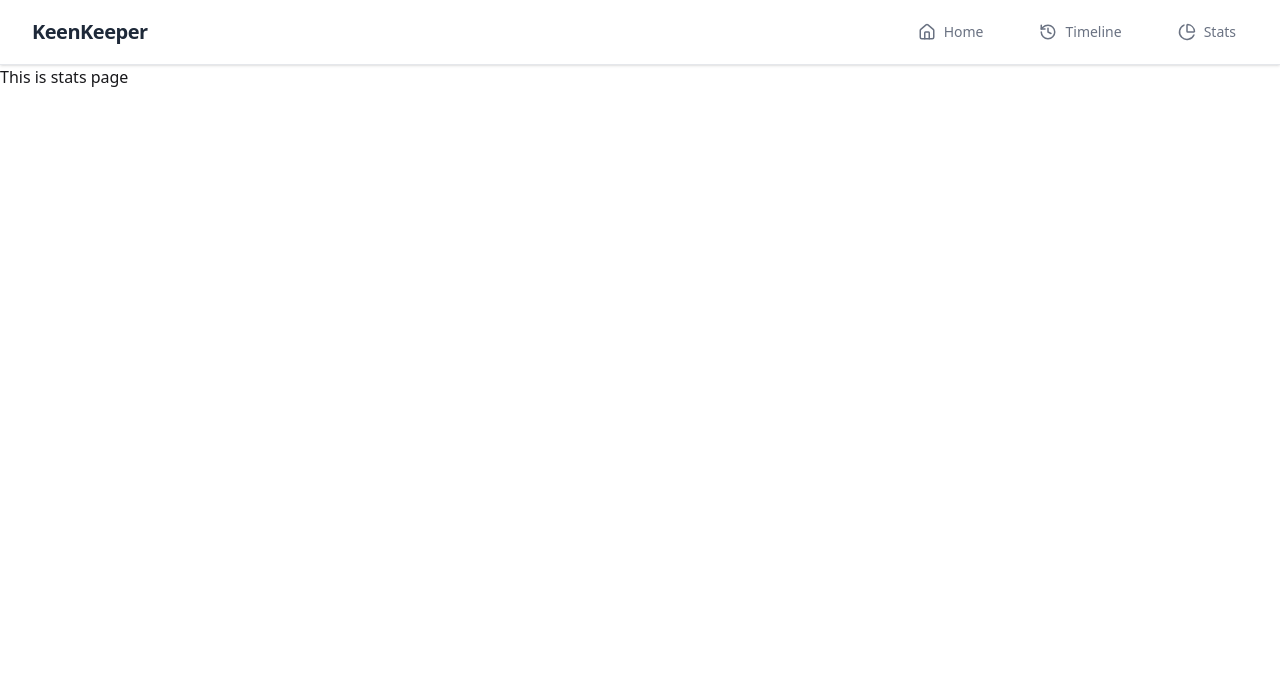
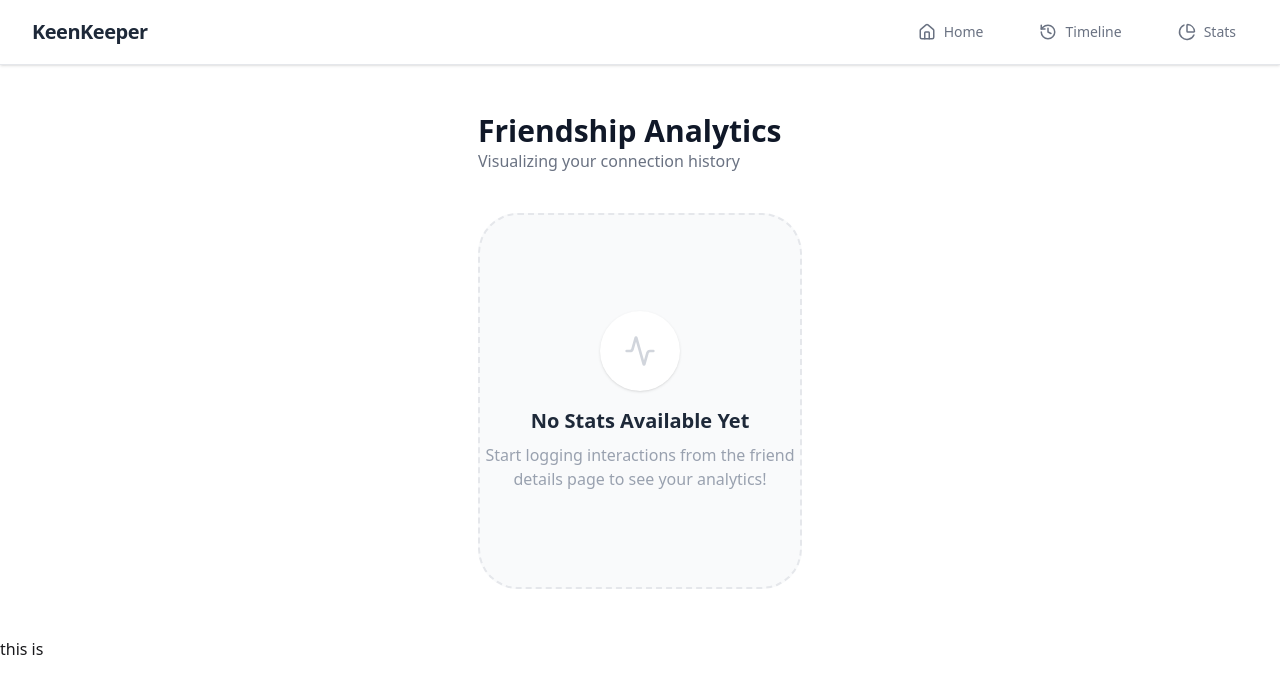
Before and after one commit to khirul-alam/assignment-seven, a Next.js app: page /Stats in a window 1280 px wide. Shown: the top 694 px of the page. Built offline with nearby package versions, Linux system fonts and the light colour scheme.

Commit message:
State update

```diff
--- a/package.json
+++ b/package.json
@@ -13,7 +13,8 @@
     "next": "16.2.3",
     "react": "19.2.4",
     "react-dom": "19.2.4",
-    "react-hot-toast": "^2.6.0"
+    "react-hot-toast": "^2.6.0",
+    "recharts": "^3.8.1"
   },
   "devDependencies": {
     "@tailwindcss/postcss": "^4",
--- a/src/app/Stats/page.jsx
+++ b/src/app/Stats/page.jsx
@@ -1,11 +1,110 @@
-import React from 'react';
+"use client";
+import { useState, useEffect } from "react";
+import { PieChart, Pie, Cell, ResponsiveContainer, Legend, Tooltip } from "recharts";
+import { BarChart, Bar, XAxis, YAxis, CartesianGrid } from "recharts";
+import { Activity, Phone, MessageSquare, Video } from "lucide-react";
 
-const Stats = () => {
-    return (
-        <div>
-            <h2>This is stats page</h2>
+const StatsPage = () => {
+  const [data, setData] = useState([]);
+  const [total, setTotal] = useState(0);
+
+  useEffect(() => {
+    // localStorage থেকে টাইমলাইন ডেটা নেওয়া
+    const timeline = JSON.parse(localStorage.getItem("timeline") || "[]");
+    setTotal(timeline.length);
+
+    // টাইপ অনুযায়ী ডেটা ফিল্টার এবং কাউন্ট (Requirement C1)
+    const counts = timeline.reduce((acc, curr) => {
+      acc[curr.type] = (acc[curr.type] || 0) + 1;
+      return acc;
+    }, {});
+
+    const chartData = Object.keys(counts).map(key => ({
+      name: key,
+      value: counts[key]
+    }));
+
+    setData(chartData);
+  }, []);
+
+  // ফিগমা ডিজাইন অনুযায়ী কালার প্যালেট
+  const COLORS = ["#166534", "#1e40af", "#6b21a8", "#9a3412"];
+
+  return (
+    <div className="max-w-6xl mx-auto px-4 py-12">
+      <div className="mb-10">
+        <h1 className="text-3xl font-bold text-gray-900">Friendship Analytics</h1>
+        <p className="text-gray-500">Visualizing your connection history</p>
+      </div>
+
+      {data.length > 0 ? (
+        <div className="grid grid-cols-1 lg:grid-cols-3 gap-8">
+
+          {/* পাই চার্ট সেকশন (Requirement C1) */}
+          <div className="lg:col-span-2 bg-white p-8 rounded-3xl border border-gray-100 shadow-sm h-[450px]">
+            <h3 className="text-lg font-bold mb-6 flex items-center gap-2">
+              <Activity className="text-green-700" size={20} /> Interaction Distribution
+            </h3>
+            <ResponsiveContainer width="100%" height="100%">
+              <PieChart>
+                <Pie
+                  data={data}
+                  cx="50%"
+                  cy="45%"
+                  innerRadius={70}
+                  outerRadius={100}
+                  paddingAngle={8}
+                  dataKey="value"
+                >
+                  {data.map((entry, index) => (
+                    <Cell key={`cell-${index}`} fill={COLORS[index % COLORS.length]} strokeWidth={0} />
+                  ))}
+                </Pie>
+                <Tooltip
+                  contentStyle={{ borderRadius: '15px', border: 'none', boxShadow: '0 10px 15px -3px rgb(0 0 0 / 0.1)' }}
+                />
+                <Legend verticalAlign="bottom" height={36}/>
+              </PieChart>
+            </ResponsiveContainer>
+          </div>
+
+          {/* ডান পাশের সামারি কার্ডস */}
+          <div className="space-y-4">
+            <div className="bg-green-800 text-white p-6 rounded-3xl shadow-lg shadow-green-100">
+              <p className="text-green-200 text-sm font-medium">Total Interactions</p>
+              <h2 className="text-4xl font-bold mt-1">{total}</h2>
+            </div>
+
+            <div className="grid grid-cols-1 gap-4">
+              {data.map((item, index) => (
+                <div key={item.name} className="bg-white p-5 rounded-2xl border border-gray-100 flex justify-between items-center">
+                  <div className="flex items-center gap-3">
+                    <div className="w-2 h-8 rounded-full" style={{backgroundColor: COLORS[index % COLORS.length]}}></div>
+                    <div>
+                      <p className="font-bold text-gray-800">{item.name}s</p>
+                      <p className="text-xs text-gray-400">Logged History</p>
+                    </div>
+                  </div>
+                  <span className="text-2xl font-black text-gray-200">{item.value}</span>
+                </div>
+              ))}
+            </div>
+          </div>
+
         </div>
-    );
+      ) : (
+        <div className="text-center py-24 bg-gray-50 rounded-[40px] border-2 border-dashed border-gray-200">
+          <div className="bg-white w-20 h-20 rounded-full flex items-center justify-center mx-auto mb-4 shadow-sm">
+            <Activity className="text-gray-300" size={32} />
+          </div>
+          <h2 className="text-xl font-bold text-gray-800">No Stats Available Yet</h2>
+          <p className="text-gray-400 max-w-xs mx-auto mt-2">
+            Start logging interactions from the friend details page to see your analytics!
+          </p>
+        </div>
+      )}
+    </div>
+  );
 };
 
-export default Stats;
+export default StatsPage;
--- a/src/app/layout.js
+++ b/src/app/layout.js
@@ -1,6 +1,10 @@
 import { Geist, Geist_Mono } from "next/font/google";
 import "./globals.css";
 import Navbar from "@/components/Navbar";
+import Footer from "@/components/Footer";
+
+
+
 
 const geistSans = Geist({
   variable: "--font-geist-sans",
@@ -26,7 +30,7 @@ export default function RootLayout({ children }) {
       <body className="min-h-full flex flex-col">
         <Navbar></Navbar>
         {children}
-        <footer></footer>
+        <Footer />
       </body>
     </html>
   );
--- a/src/components/Footer.jsx
+++ b/src/components/Footer.jsx
@@ -3,7 +3,7 @@ import React from 'react';
 const Footer = () => {
     return (
         <div>
-            This is footer page
+            this is
         </div>
     );
 };
```
Also changed, not shown: 1 other file (tests, documents, lock files or other folders).
